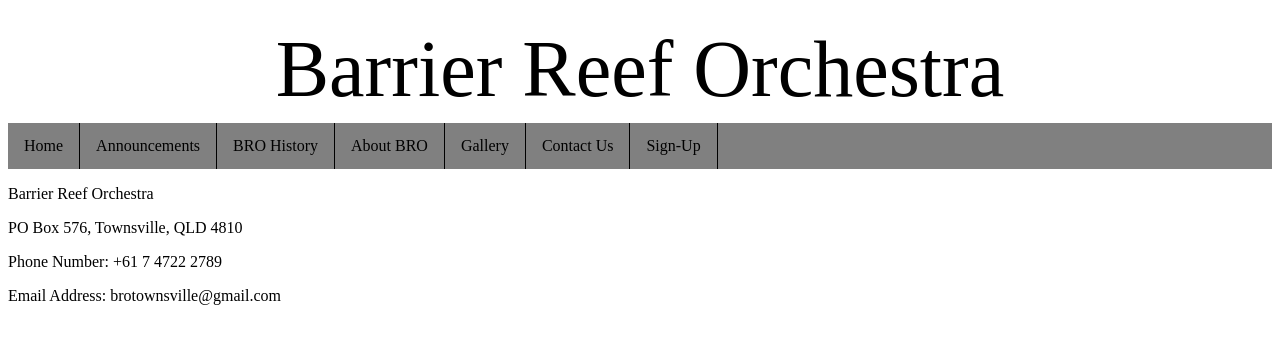
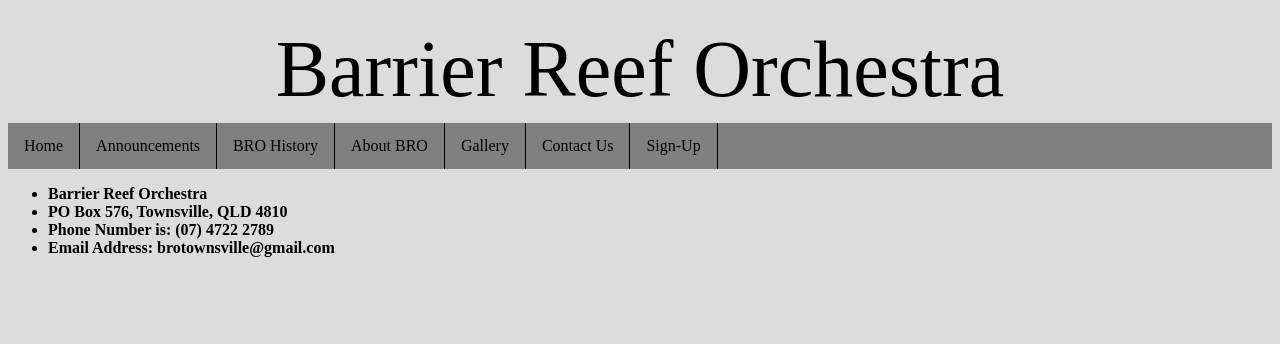
Before and after one commit to jaSc0ne/CP1406-Group-Assignment---GAJ, a plain HTML site: page contact-us.html in a window 1280 px wide. Drawn offline with Linux system fonts and the light colour scheme.

Commit message:
css
changing the background and the font

```diff
--- a/contact-us.html
+++ b/contact-us.html
@@ -19,11 +19,11 @@
     </ul>
 
     <!-- Information for Contact Us -->
-    <p>Barrier Reef Orchestra</p>
-    <p>PO Box 576, Townsville, QLD 4810</p>
-    <p>Phone Number: +61 7 4722 2789</p>
-    <p>Email Address: brotownsville@gmail.com</p>
-
-
+    <ul>
+      <li><strong>Barrier Reef Orchestra</strong></li>
+      <li><strong>PO Box 576, Townsville, QLD 4810</strong></li>
+      <li><strong>Phone Number is: (07) 4722 2789</strong></li>
+      <li><strong>Email Address: brotownsville@gmail.com</strong></li>
+    </ul>
 </body>
 </html>
--- a/mainstyles.css
+++ b/mainstyles.css
@@ -8,6 +8,7 @@ header {
     margin-top: 0.2em;
     padding: 0.1em;
 }
+body {background-color:gainsboro;}
 
 img.center {
     display: block;
```
